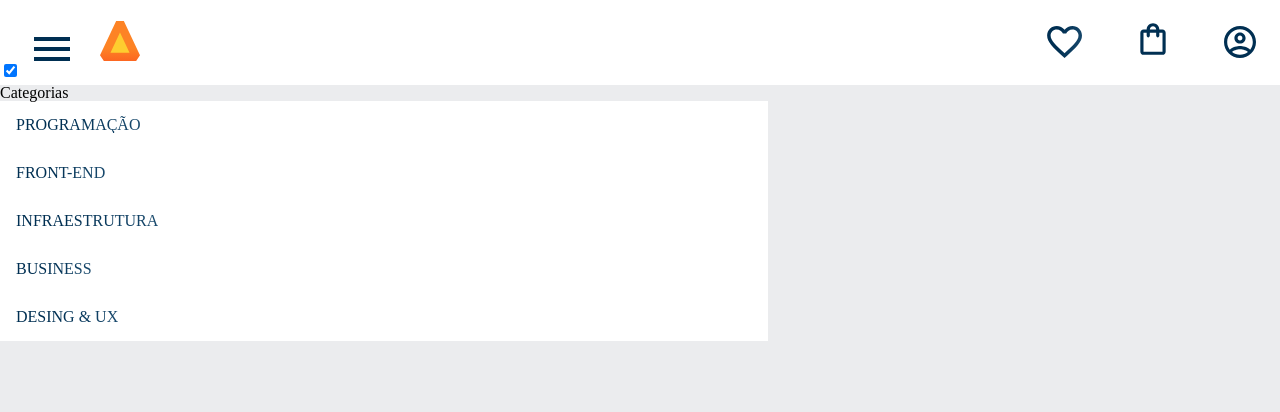
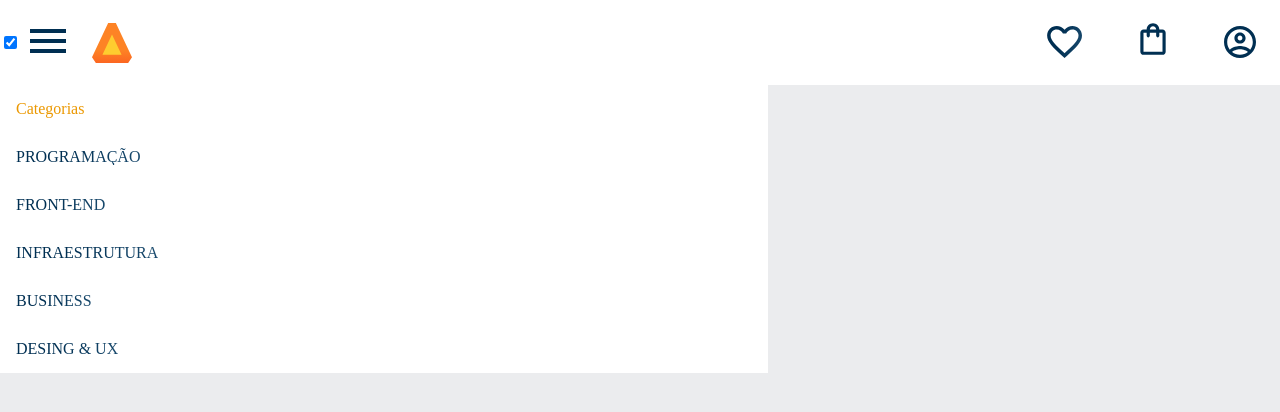
Before and after one commit to AlcantaraRafa/Alura.books, a plain HTML site: page index.html in a window 1280 px wide. Both pictures are taken after a click on the checkbox 10 px from the left and 70 px from the top of the page. Drawn offline with Linux system fonts and the light colour scheme.

Commit message:
Add files via upload

```diff
--- a/index.html
+++ b/index.html
@@ -5,8 +5,9 @@
     <meta http-equiv="X-UA-Compatible" content="IE=edge">
     <meta name="viewport" content="width=device-width, initial-scale=1.0">
     <title>AluraBooks</title>
+    <link rel="stylesheet" href="reset.css">
     <link rel="stylesheet" href="style.css">
-    <link rel="stylesheet" href="reset.css">
+
 </head>
 
 <body>
@@ -17,13 +18,13 @@
          <input type="checkbox" id="menu" class="container_botao">
          <label for="menu">
 
-          <span class="cabeçalho_menu_hamburguer container__imagem"></span>
+          <span class="cabeçalho_menu-hamburguer container__imagem"></span>
 
   </label>
 
   <ul class="lista-menu">
 
-        <li class="lista-menu__títulos">Categorias</li>
+        <li class="lista-menu__titulo">Categorias</li>
        <li class="lista-menu__item">
            <a href="#" class="lista-menu__link">Programação</a>
        </li>
--- a/styles/header.css
+++ b/styles/header.css
@@ -1,4 +1,4 @@
-.cabeçalho_menu_hamburguer {
+.cabeçalho_menu-hamburguer {
 
     width: 24px;
     height: 24px;
@@ -16,10 +16,11 @@
     align-items: center;
     position: relative;
 }
-.cabeçalho{
+.container{
     display: flex;
     align-items: center;
 }
+
 .container__imagem{
     padding: 1em;
 }
@@ -33,7 +34,7 @@
     display: block;
 }
 
-.lista-menu__título,.lista-menu__item{
+.lista-menu__titulo,.lista-menu__item{
     padding: 1em;
     background-color: var(--branco);
 }
@@ -48,4 +49,5 @@
     -webkit-text-fill-color: transparent;
     background-clip: text;
     text-transform: uppercase;
+    width: 60vw;
     }
```
